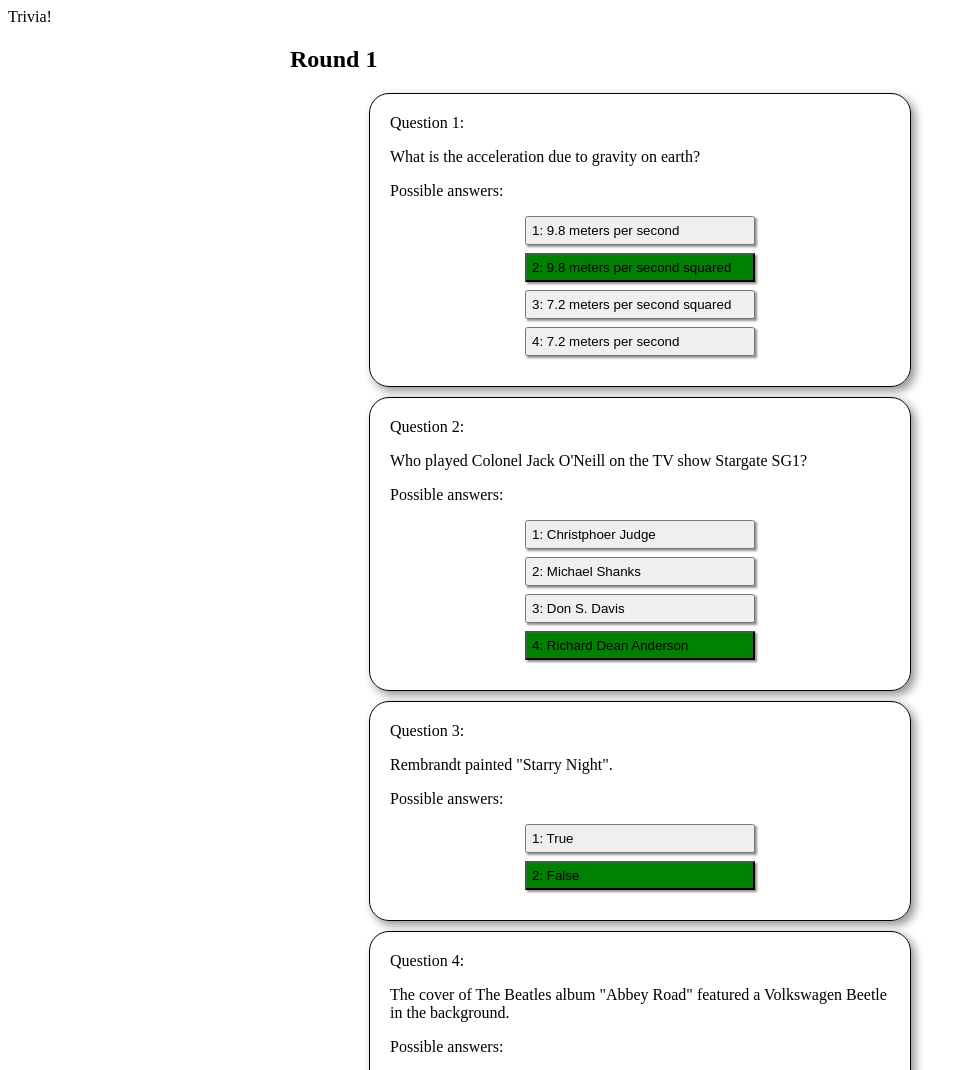
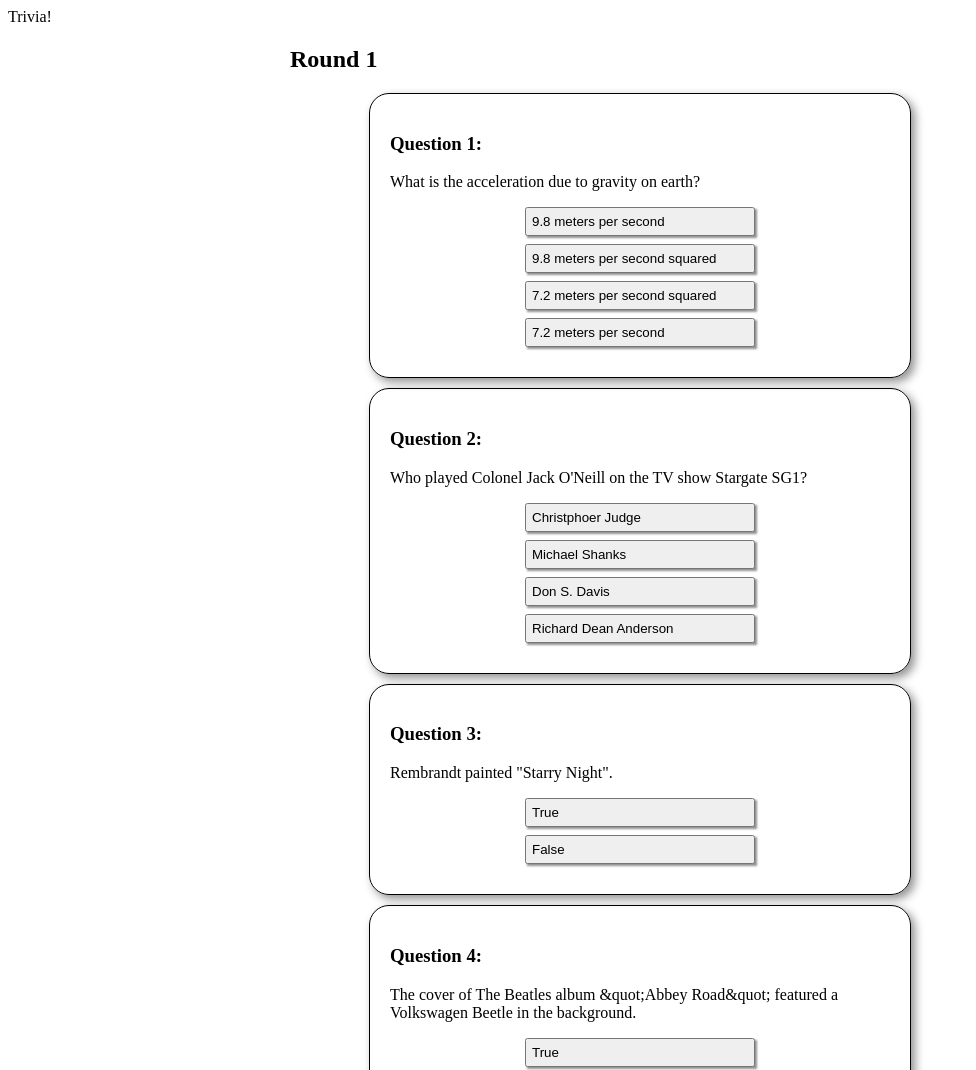
Before and after one commit to nickplamb/simple-api-request-app, a plain HTML site: page index.html in a window 1280 px wide. Shown: the top 1070 px of the page, without its empty margins (0-976 px from the left). Drawn offline with Linux system fonts and the light colour scheme.

Commit message:
1.6 add dynamic card creation with proper DOM manipulation

```diff
--- a/index.html
+++ b/index.html
@@ -21,8 +21,13 @@
       </ul>
     </nav>
   </header>
+  <main>
+    <section class="card-container">
+      <h2>Round 1</h2>
 
 
+    </section>
+  </main>
   <script src="js/script.js"></script>
 </body>
 </html>
--- a/js/script.js
+++ b/js/script.js
@@ -89,44 +89,69 @@
 // Add the newQuestion
 triviaRound.add(newQuestion);
 
-// Begin the round of trivia
-document.write('<main><section class="card-container"><h2>Round 1</h2>');
+let cardContainer = document.querySelector('.card-container');
 
 // Loop through each question in the round
-triviaRound.getAll().forEach((question, index) => {
-  document.write('<div class="card-container__card"');
+let allQuestions = triviaRound.getAll();
 
-  // Display the question in an h3 tag
-  document.write(`<h3>Question ${index +1}:</h3>`);
-  document.write(`<p>${question.question}</p>`);
+allQuestions.forEach((question, index) => {
+  cardContainer.appendChild(createCard(question, index));
+});
 
-  // Display list of possible questions
-  document.write('<p>Possible answers:</p>');
-  document.write('<ul>');
 
-  // Loop through and display each possible answer
+// Creates a div.card-container__card with the question and a ul of buttons as answers.
+function createCard(question, index) {
+
+  // Container for each card
+  let card = document.createElement('div');
+  card.classList.add('card-container__card');
+  card.classList.add('question-card__' + (index + 1));
+
+  // Header
+  let cardHeader = document.createElement('h3');
+  cardHeader.innerText = 'Question ' + (index + 1) + ':';
+
+  // Question
+  let cardQuestion = document.createElement('p');
+  cardQuestion.innerText = question.question;
+
+  // Answer List
+  let answerList = document.createElement('ul');
+  answerList.classList.add('answer-list');
+
+
+  card.appendChild(cardHeader);
+  card.appendChild(cardQuestion);
+  card.appendChild(answerList);
+
+  // Loop through possible answers, create li with button for each
+  // Add each li to .answer-list ul
   question.possibleAnswers.forEach((possibleAnswer, index) => {
+    let answerListItem = document.createElement('li');
 
-    // Highlight to the correct answer using correctAnswer class with css. Just because it was not easy enough.
-    if (possibleAnswer === question.correctAnswer) {
-      document.write(`<li><input type="button" class="btn-answer btn-correctAnswer" value="${index + 1}: ${possibleAnswer}"></li>`);
-    } else {
-      document.write(`<li><input type="button" class="btn-answer" value="${index + 1}: ${possibleAnswer}"></li>`);
-    }
+    // Create Button with class and possible answer
+    let answerbtn = document.createElement('button');
+    answerbtn.classList.add('btn-answer');
+    answerbtn.innerText = possibleAnswer;
+    answerbtn.value = index+1;
+
+    // add button to li
+    answerListItem.appendChild(answerbtn);
+
+    answerList.appendChild(answerListItem);
   });
-  document.write('</ul></div>');
-});
-document.write('</section></main>')
+
+  return card;
+}
+
+// -------Event listeners-----
 
 
 
+function checkAnswer(slectedChoice, ) {
+  if (choice === question.correctAnswer) {
 
-// // Doesnt work yet.  question.correctAnswer is out of scope.
-// function loopThroughPossibleAnswers(possibleAnswer, index) {
-//   // Highlight to the correct answer using correctAnswer class with css. Just because it was not easy enough.
-//   if (possibleAnswer === question.correctAnswer) {
-//     document.write(`<li><input type="button" class="btn-answer btn-correctAnswer" value="${index + 1}: ${possibleAnswer}"></li>`);
-//   } else {
-//     document.write(`<li><input type="button" class="btn-answer" value="${index + 1}: ${possibleAnswer}"></li>`);
-//   }
-// }
+  } else {
+
+  }
+}
```
